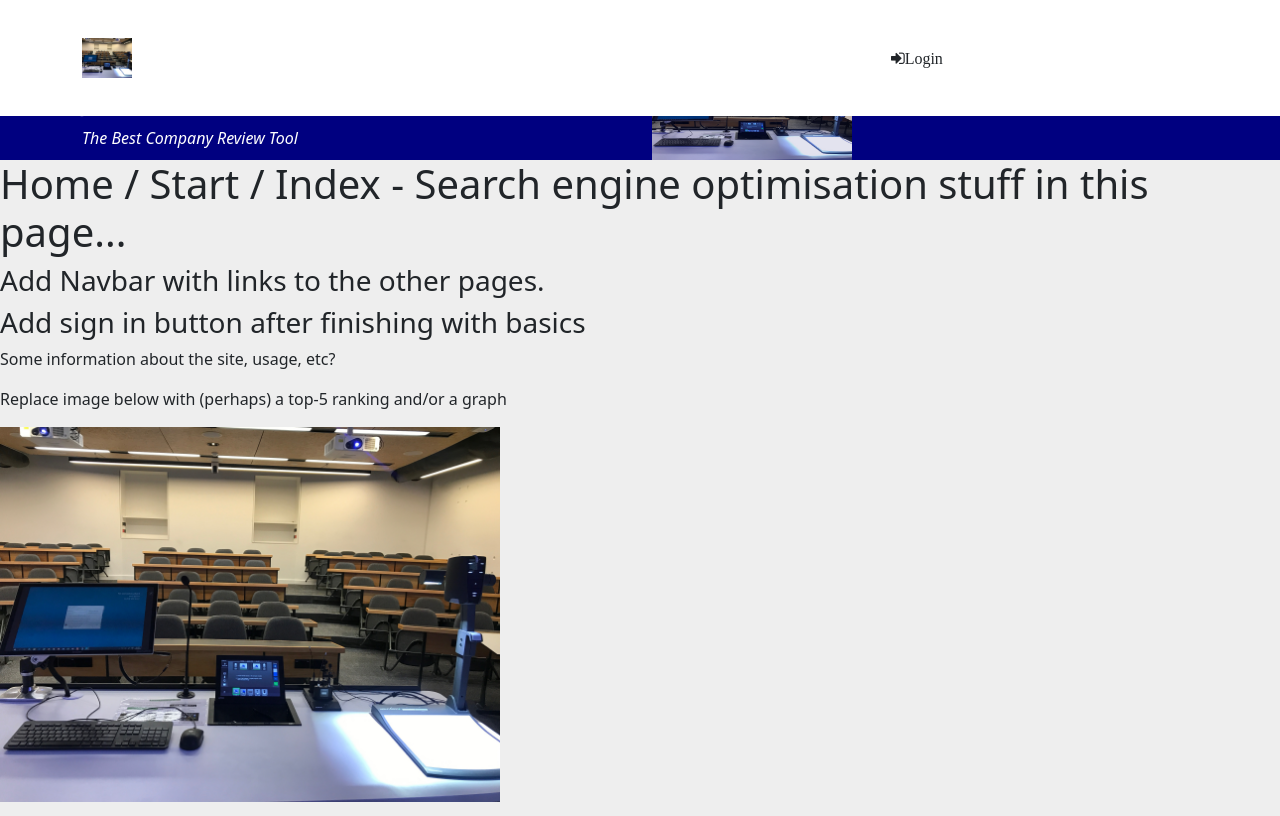
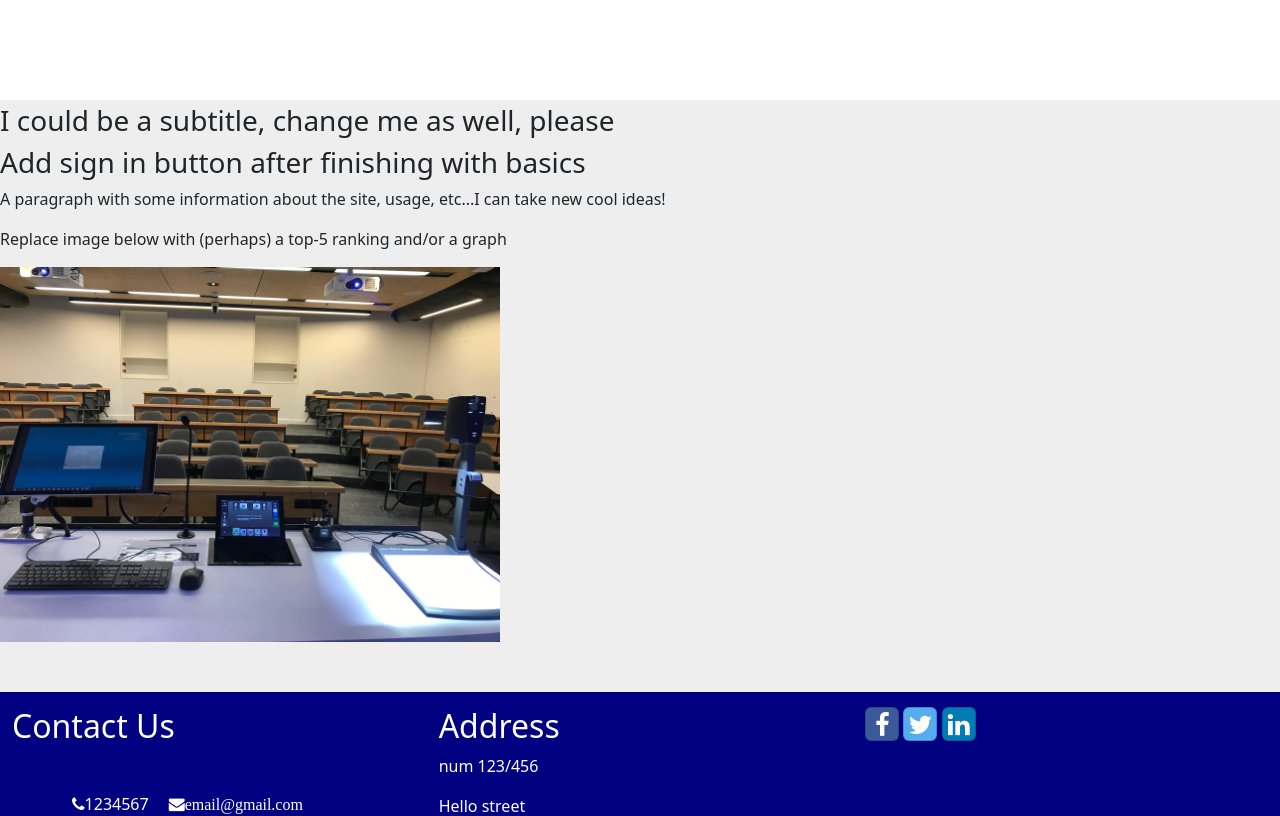
Before and after one commit to sebastiansosa1/Employer-Review-Website, a PHP site: page / in a window 1280 px wide. Shown: the top 816 px of the page. Run offline with PHP 8.4, Linux system fonts and the light colour scheme; some libraries are stand-ins or nearby versions.

Commit message:
Highlighted TODOs added. Commented some code for now. Some fixes.

```diff
--- a/Website/public_html/css/style.css
+++ b/Website/public_html/css/style.css
@@ -45,7 +45,7 @@ ul li a:hover {
 }
 
 nav {
-    width: 100%
+    width: 100%;
     height: 100px;
     background-color: #fff;
 }
--- a/Website/public_html/employer_rankings.php
+++ b/Website/public_html/employer_rankings.php
@@ -13,10 +13,12 @@
         <li><a href="index.html">Home</a></li>
         <li><a href="employer_rankings.php">Employer Rankings</a></li>
         <li><a href="review_employer.php">Review an Employer</a></li>
-        <li>Sign In / Register</li>
     </ul>
 </nav>
 <h1>Employer Ratings</h1>
+<!--    TODO: Add style to this page, just like: https://nz.indeed.com/companies?from=gnav-homepage-->
+<!--    TODO: I might need to add the implementation for the selected company, just like the sketch we made-->
+<h2>(This is the overview page - :D )</h2>
 
 <p>Overview Page - Add search bar to browse employers</p>
 <div>
--- a/Website/public_html/index.html
+++ b/Website/public_html/index.html
@@ -11,97 +11,100 @@
     <link rel="stylesheet" href="css/style.css" />
 </head>
 <body>
+<!-- TODO: Don't worry about user authentication for now, let's implement the basics first. -->
 <!-- LOGIN MODAL -->
-<div id="loginmodal" class="modal fade " role="dialog">
-    <div class="modal-dialog modal-lg" role="content">
-        <div class="modal-content">
-            <div class="modal-header">
-                <h4 class="modal-title">Sign-In</h4>
-                <button type="button" class="close" data-dismiss="modal" aria-label="Close">
-                    <span aria-hidden="true">&times;</span>
-                </button>
-            </div>
-            <div class="modal-body">
-                <form>
-                    <div class="form-row">
-                        <div class="form-group col-sm-4">
-                            <label class="sr-only" for="exampleInputEmail3">Email address</label>
-                            <input type="email" class="form-control form-control-sm mr-1" id="exampleInputEmail3"
-                                   placeholder="Enter email">
-                        </div>
-                        <div class="form-group col-sm-4">
-                            <label class="sr-only" for="exampleInputPassword3">Password</label>
-                            <input type="password" class="form-control form-control-sm mr-1"
-                                   id="exampleInputPassword3" placeholder="Password">
-                        </div>
-                        <div class="col-sm-auto">
-                            <div class="form-check">
-                                <input class="form-check-input" type="checkbox">
-                                <label class="form-check-label"> Remember me
-                                </label>
-                            </div>
-                        </div>
-                    </div>
-                    <div class="form-row">
-                        <button type="button" class="btn btn-secondary btn-sm ml-auto"
-                                data-dismiss="modal">Cancel</button>
-                        <button type="submit" class="btn btn-primary btn-sm ml-1">Sign in</button>
-                    </div>
-                </form>
-            </div>
-        </div>
-        <div></div>
-    </div>
-</div>
-<!-- NAV CODE -->
+<!--<div id="loginmodal" class="modal fade " role="dialog">-->
+<!--    <div class="modal-dialog modal-lg" role="content">-->
+<!--        <div class="modal-content">-->
+<!--            <div class="modal-header">-->
+<!--                <h4 class="modal-title">Sign-In</h4>-->
+<!--                <button type="button" class="close" data-dismiss="modal" aria-label="Close">-->
+<!--                    <span aria-hidden="true">&times;</span>-->
+<!--                </button>-->
+<!--            </div>-->
+<!--            <div class="modal-body">-->
+<!--                <form>-->
+<!--                    <div class="form-row">-->
+<!--                        <div class="form-group col-sm-4">-->
+<!--                            <label class="sr-only" for="exampleInputEmail3">Email address</label>-->
+<!--                            <input type="email" class="form-control form-control-sm mr-1" id="exampleInputEmail3"-->
+<!--                                   placeholder="Enter email">-->
+<!--                        </div>-->
+<!--                        <div class="form-group col-sm-4">-->
+<!--                            <label class="sr-only" for="exampleInputPassword3">Password</label>-->
+<!--                            <input type="password" class="form-control form-control-sm mr-1"-->
+<!--                                   id="exampleInputPassword3" placeholder="Password">-->
+<!--                        </div>-->
+<!--                        <div class="col-sm-auto">-->
+<!--                            <div class="form-check">-->
+<!--                                <input class="form-check-input" type="checkbox">-->
+<!--                                <label class="form-check-label"> Remember me-->
+<!--                                </label>-->
+<!--                            </div>-->
+<!--                        </div>-->
+<!--                    </div>-->
+<!--                    <div class="form-row">-->
+<!--                        <button type="button" class="btn btn-secondary btn-sm ml-auto"-->
+<!--                                data-dismiss="modal">Cancel</button>-->
+<!--                        <button type="submit" class="btn btn-primary btn-sm ml-1">Sign in</button>-->
+<!--                    </div>-->
+<!--                </form>-->
+<!--            </div>-->
+<!--        </div>-->
+<!--        <div></div>-->
+<!--    </div>-->
+<!--</div>-->
+<!-- TODO: PUT THIS SECTION IN A NAVBAR OR A HAMBURGER MENU (UP TO YOU) -->
 <nav class="navbar navbar-dark navbar-expand-sm fixed-top">
     <div class="container">
-        <button class="navbar-toggler" type="button" data-toggle="collapse" data-target="#Navbar">
-            <span class="navbar-toggler-icon"></span>
-
-        </button>
-        <a class="navbar-brand" href="#"><img src="img/E16.jpg " height="40" width="50" alt=""></a>
+<!--        <button class="navbar-toggler" type="button" data-toggle="collapse" data-target="#Navbar">-->
+<!--            <span class="navbar-toggler-icon"></span>-->
+<!--        </button>-->
+<!--        <a class="navbar-brand" href="#"><img src="img/E16.jpg " height="40" width="50" alt=""></a>-->
         <div class="collapse navbar-collapse " id="Navbar">
 
             <img class="nav" src="" alt="">
             <ul class="list-unstyled navbar-nav mr-auto">
                 <li class="nav-item"><a class="nav-link fa fa-home" href="index.html">Home</a></li>
-                <li class="nav-item"><a class="nav-link fa fa-overview" href="overview.html">Overview</a></li>
+<!--                <li class="nav-item"><a class="nav-link fa fa-overview" href="overview.html">Overview</a></li>-->
                 <li class="nav-item"><a class="nav-link fa fa-rank" href="employer_rankings.php">Employer Rankings</a></li>
                 <li class="nav-item"><a class="nav-link fa fa-review" href="review_employer.php">Review an Employer</a></li>
-                <li class="nav-item"><a class="nav-link fa fa-sign-in" href="sign_in_page.html">Sign In / Register</a></li>
-                <li class="nav-item"><a class="nav-link fa fa-address-card" href="./contactus.html">Contact</a></li>
+<!--                <li class="nav-item"><a class="nav-link fa fa-sign-in" href="sign_in_page.html">Sign In / Register</a></li>-->
+<!--                <li class="nav-item"><a class="nav-link fa fa-address-card" href="./contactus.html">Contact Us</a></li>-->
             </ul>
-            <span class="btn fa fa-sign-in" data-toggle="modal" data-target="#loginmodal">Login</span>
+<!--            <span class="btn fa fa-sign-in" data-toggle="modal" data-target="#loginmodal">Login</span>-->
         </div>
     </div>
 </nav>
 <!-- HEADER CODE -->
-<div class="header">
-    <div class="container">
-        <div class="row align-items-center">
-            <div class="col-12 col-sm-6">
-                <h1>Job Review</h1>
-                <i>The Best Company Review Tool</i>
-            </div>
-            <div class="col-12 col-sm-3">
-                <img class="logo1" src="img/E16.jpg" height="100px" width="200px" alt="">
-            </div>
-        </div>
-    </div>
-</div>
+<!--<div class="header">-->
+<!--    <div class="container">-->
+<!--        <div class="row align-items-center">-->
+<!--            <div class="col-12 col-sm-6">-->
+<!--                <h1>Job Review</h1>-->
+<!--                <i>The Best Company Review Tool</i>-->
+<!--            </div>-->
+<!--            <div class="col-12 col-sm-3">-->
+<!--                <img class="logo1" src="img/E16.jpg" height="100px" width="200px" alt="">-->
+<!--            </div>-->
+<!--        </div>-->
+<!--    </div>-->
+<!--</div>-->
 
-<h1>Home / Start / Index - Search engine optimisation stuff in this page...</h1>
-<h3>Add Navbar with links to the other pages.</h3>
+<!--TODO: Add title, text for the SEO, STYLE, etc...-->
+<!--Home / Start / Index-->
+<h1>I am a boring main title, please change me for something cool and SEO friendly :)</h1>
+<h3>I could be a subtitle, change me as well, please</h3>
 <h3>Add sign in button after finishing with basics</h3>
 
-<p>Some information about the site, usage, etc?</p>
+<p>A paragraph with some information about the site, usage, etc...I can take new cool ideas!</p>
 
 <p>Replace image below with (perhaps) a top-5 ranking and/or a graph</p>
 
 <img src="img/E16.jpg" width="500" alt="UC E16 lecture theatre."/>
 
 <!-- FOOTER CODE -->
+<!--TODO: Contact us details in the footer is perfect, another page for this is maybe not needed for now-->
 <footer class="footer">
     <div class="container-fluid">
         <div class="row">
--- a/Website/public_html/review_employer.php
+++ b/Website/public_html/review_employer.php
@@ -3,7 +3,7 @@
 <head>
     <meta charset="UTF-8">
     <meta name="viewport" content="width=device-width, initial-scale=1.0">
-    <title>FakeName.com - Review</title>
+    <title>FakeName.com - Review Employer</title>
 </head>
 <body>
 <nav>
@@ -11,9 +11,10 @@
         <li><a href="index.html">Home</a></li>
         <li><a href="employer_rankings.php">Employer Rankings</a></li>
         <li><a href="review_employer.php">Review an Employer</a></li>
-        <li>SignIn / Register</li>
     </ul>
 </nav>
+<!--TODO: Please add style to this boring form-->
+<!--TODO: I'm about to finish the implementation for this page. To add a new review in the DB-->
 <h1>Rate an employer</h1>
 <form action="" method="GET">
     <label>
```
Also changed, not shown: Website/public_html/contactus.html (+51 -51 lines), Website/public_html/overview.html (+51 -51 lines).
